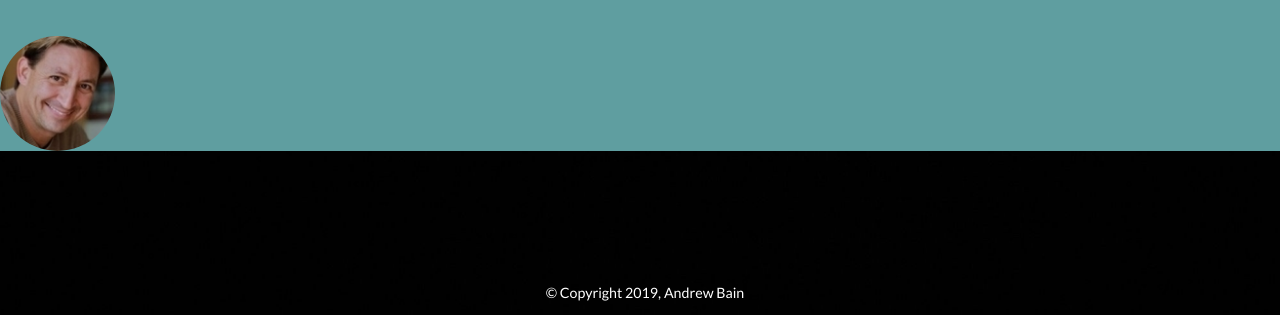
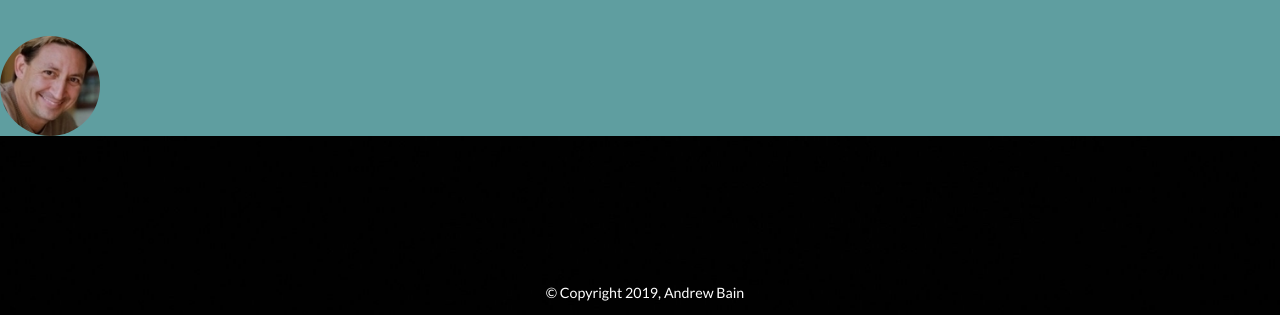
Before and after one commit to abain-io/abain-io.github.io, a plain HTML site: page index.html in a window 1280 px wide. Shown: the part 485-800 px from the top of the page. Drawn offline with Linux system fonts and the light colour scheme.

Commit message:
Update style.css

```diff
--- a/css/style.css
+++ b/css/style.css
@@ -53,8 +53,8 @@ p {
 }
 
 .image-cropper {
-  width: 115px;
-  height: 115px;
+  width: 100px;
+  height: 100px;
   position: relative;
   overflow: hidden;
   border-radius: 50%;
```
